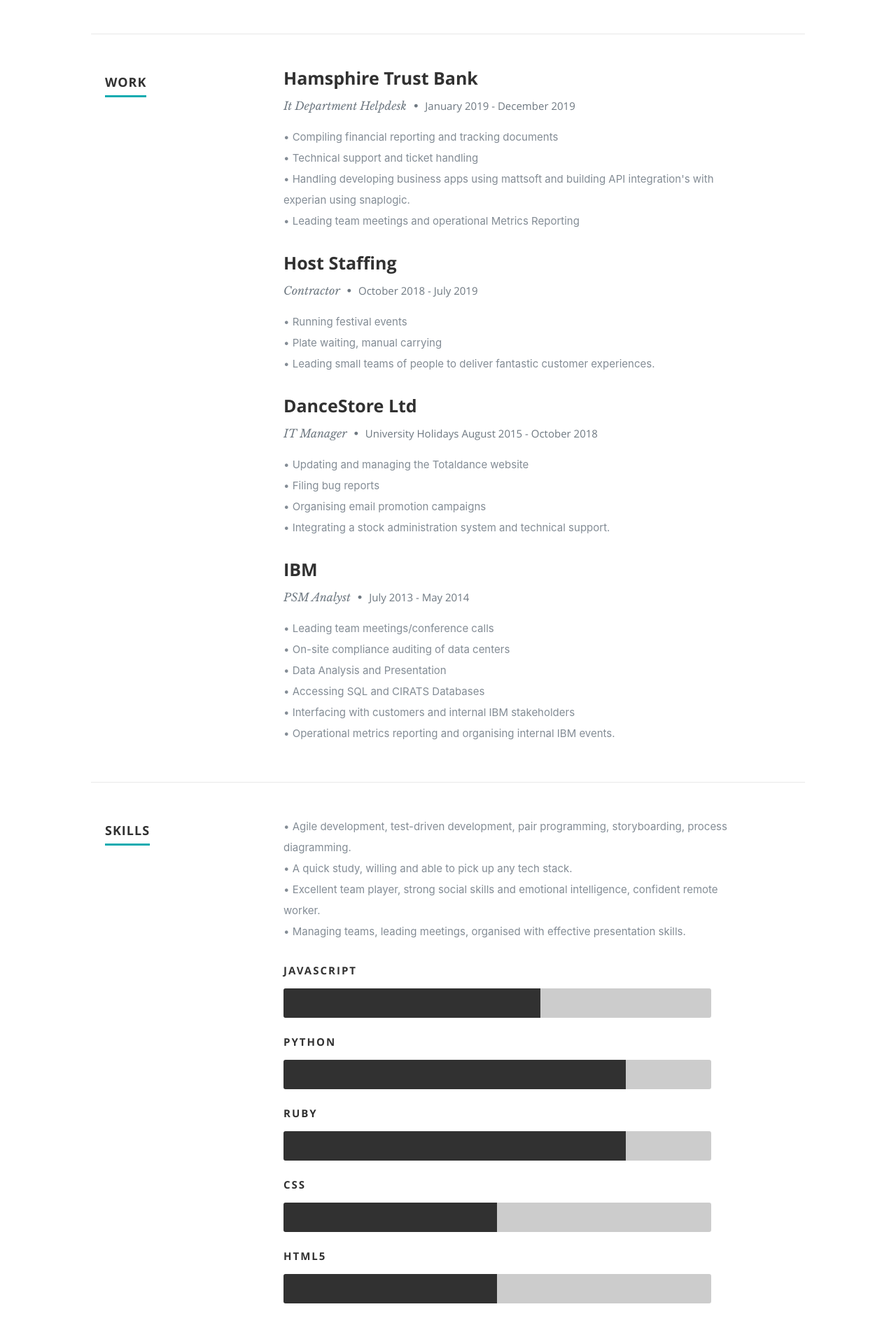
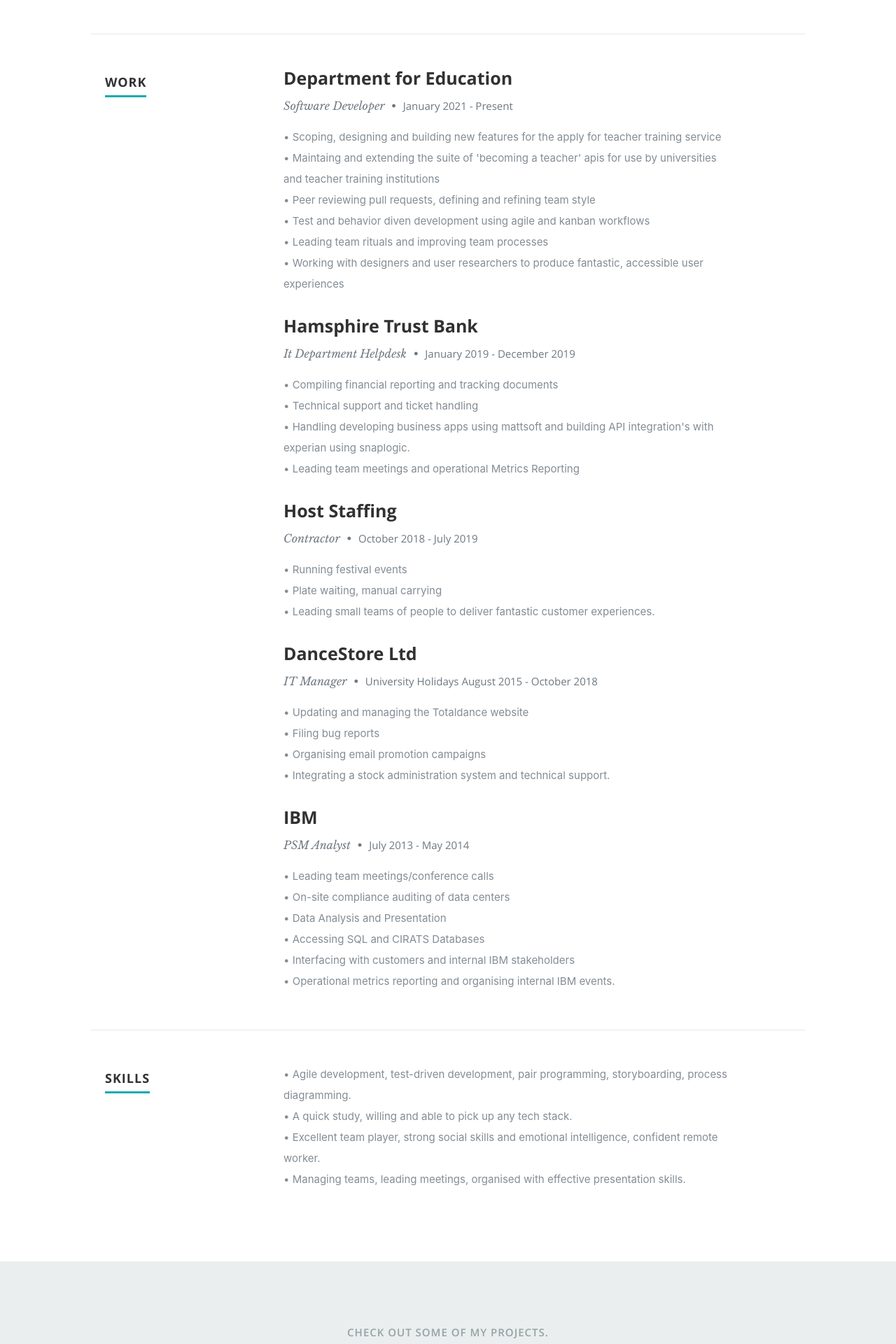
Before and after one commit to richardpattinson/PortfolioWebsite, a React (Create React App) app: page / in a window 1280 px wide. Shown: the part 1260-3180 px from the top of the page at 70% size. Built offline with nearby package versions, Linux system fonts and the light colour scheme.

Commit message:
Add DfE experience

```diff
--- a/src/components/resume/resume.js
+++ b/src/components/resume/resume.js
@@ -38,6 +38,20 @@
             <h1><span>Work</span></h1>
           </div>
           <div className="nine columns main-col">
+          <div className="row item">
+              <div className="twelve columns">
+                <h3>Department for Education</h3>
+                <p className="info">Software Developer <span>•</span> <em className="date">January 2021 - Present</em></p>
+                <p>
+                • Scoping, designing and building new features for the apply for teacher training service<br></br>
+                • Maintaing and extending the suite of 'becoming a teacher' apis for use by universities and teacher training institutions<br></br>
+                • Peer reviewing pull requests, defining and refining team style<br></br>
+                • Test and behavior diven development using agile and kanban workflows<br></br>
+                • Leading team rituals and improving team processes <br></br>
+                • Working with designers and user researchers to produce fantastic, accessible user experiences<br></br>
+                </p>
+              </div>
+            </div> {/* item end */}
             <div className="row item">
               <div className="twelve columns">
                 <h3>Hamsphire Trust Bank</h3>
@@ -103,15 +117,6 @@
             • Managing teams, leading meetings, organised with effective presentation skills.<br></br>
 
             </p>
-            <div className="bars">
-              <ul className="skills">
-                <li><span className="bar-expand photoshop" /><em>Javascript</em></li>
-                <li><span className="bar-expand html5" /><em>Python</em></li>
-                <li><span className="bar-expand html5" /><em>Ruby</em></li>
-                <li><span className="bar-expand wordpress" /><em>CSS</em></li>
-                <li><span className="bar-expand jquery" /><em>HTML5</em></li>
-              </ul>
-            </div>{/* end skill-bars */}
           </div> {/* main-col end */}
         </div> {/* End skills */}
       </section>
```
